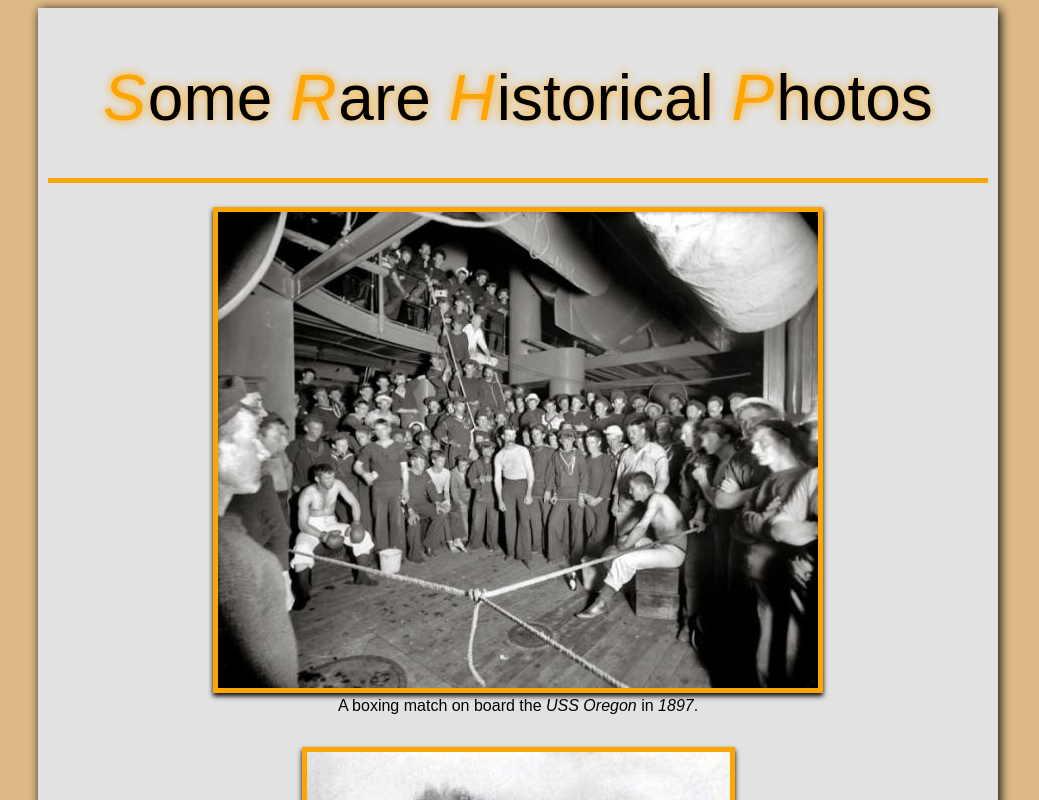
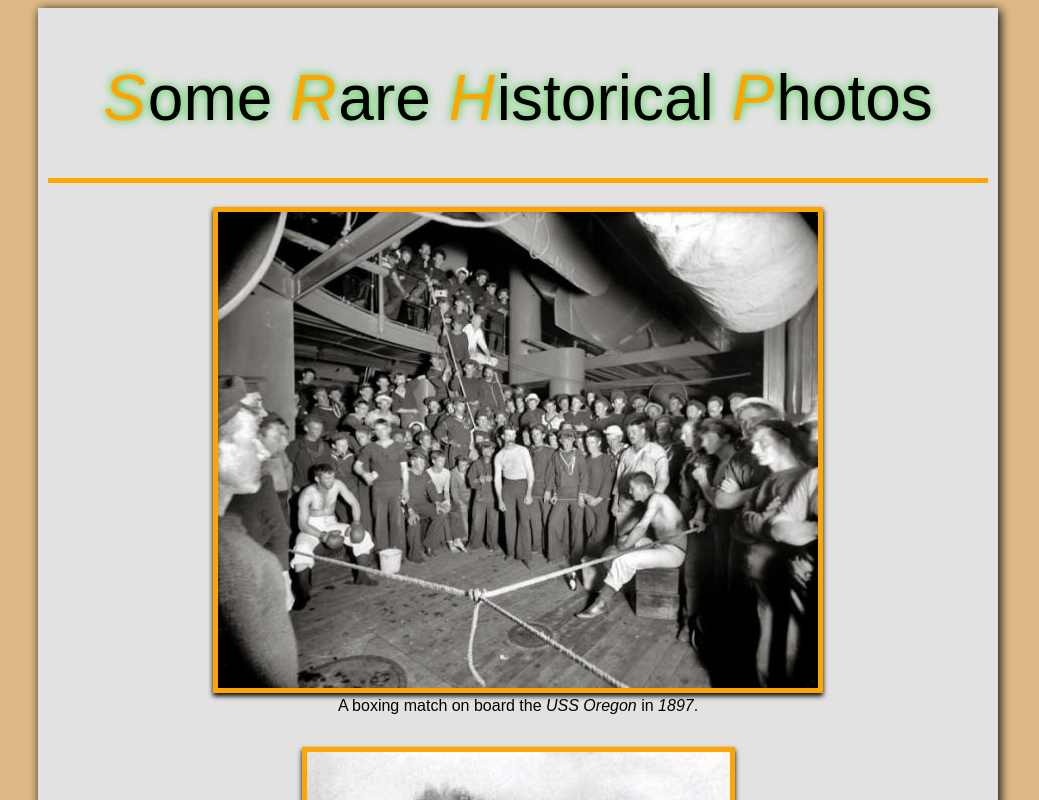
Before and after one commit to bren888/bren888.github.io, a plain HTML site: page index.html in a window 1280 px wide. In both pictures the pointer is over the element 640 px from the left and 97 px from the top of the page. Shown: the top 800 px of the page, without its empty margins (122-1161 px from the left). Drawn offline with Linux system fonts and the light colour scheme.

Commit message:
Change Glow Color

```diff
--- a/index.html
+++ b/index.html
@@ -37,7 +37,7 @@
 		}
 
 		#Container h1:hover, #Container h2:hover {
-			text-shadow: 0 0 10px orange;
+			text-shadow: 0 0 10px Limegreen;
 		}
 
 		span {
```
